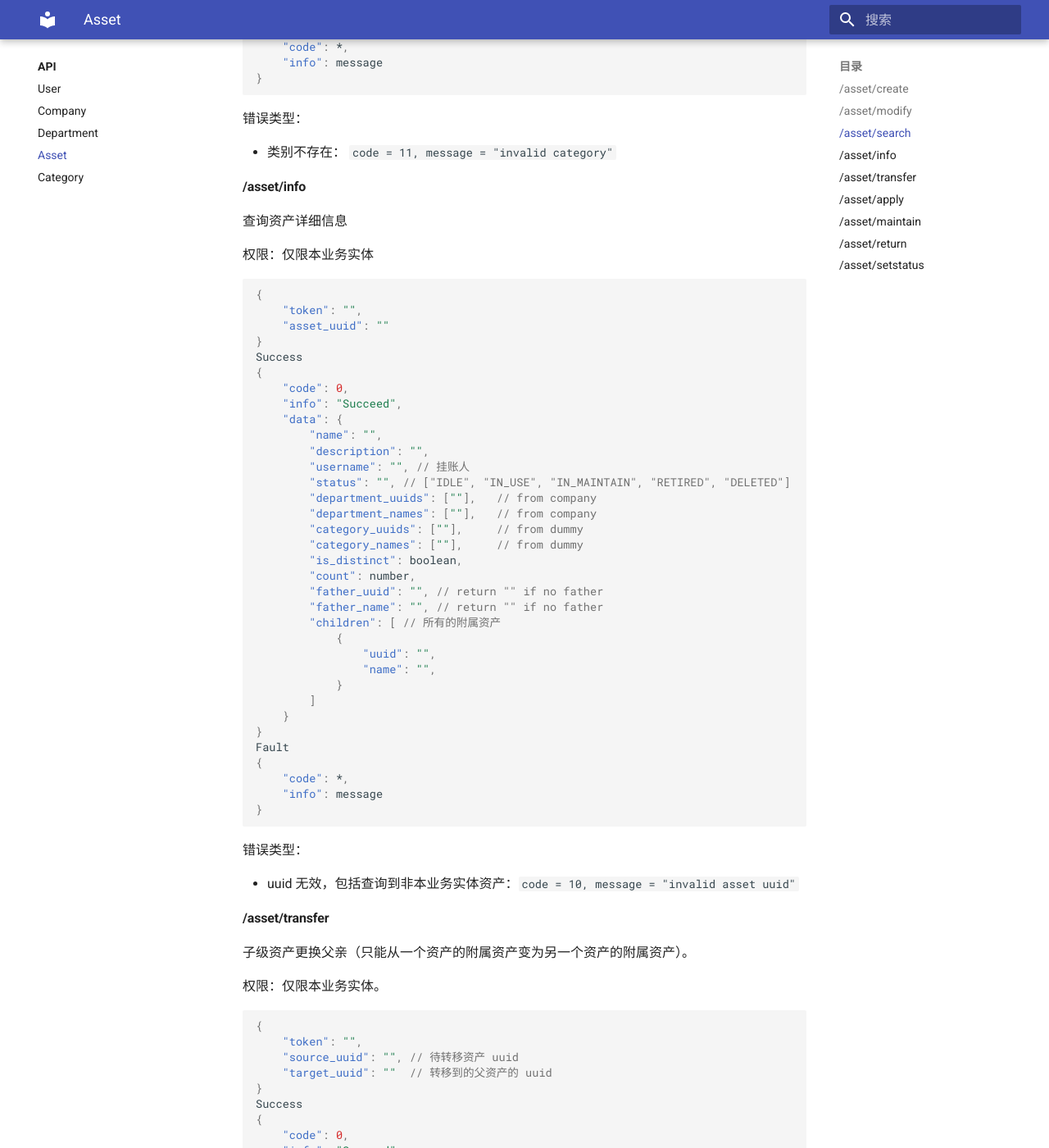
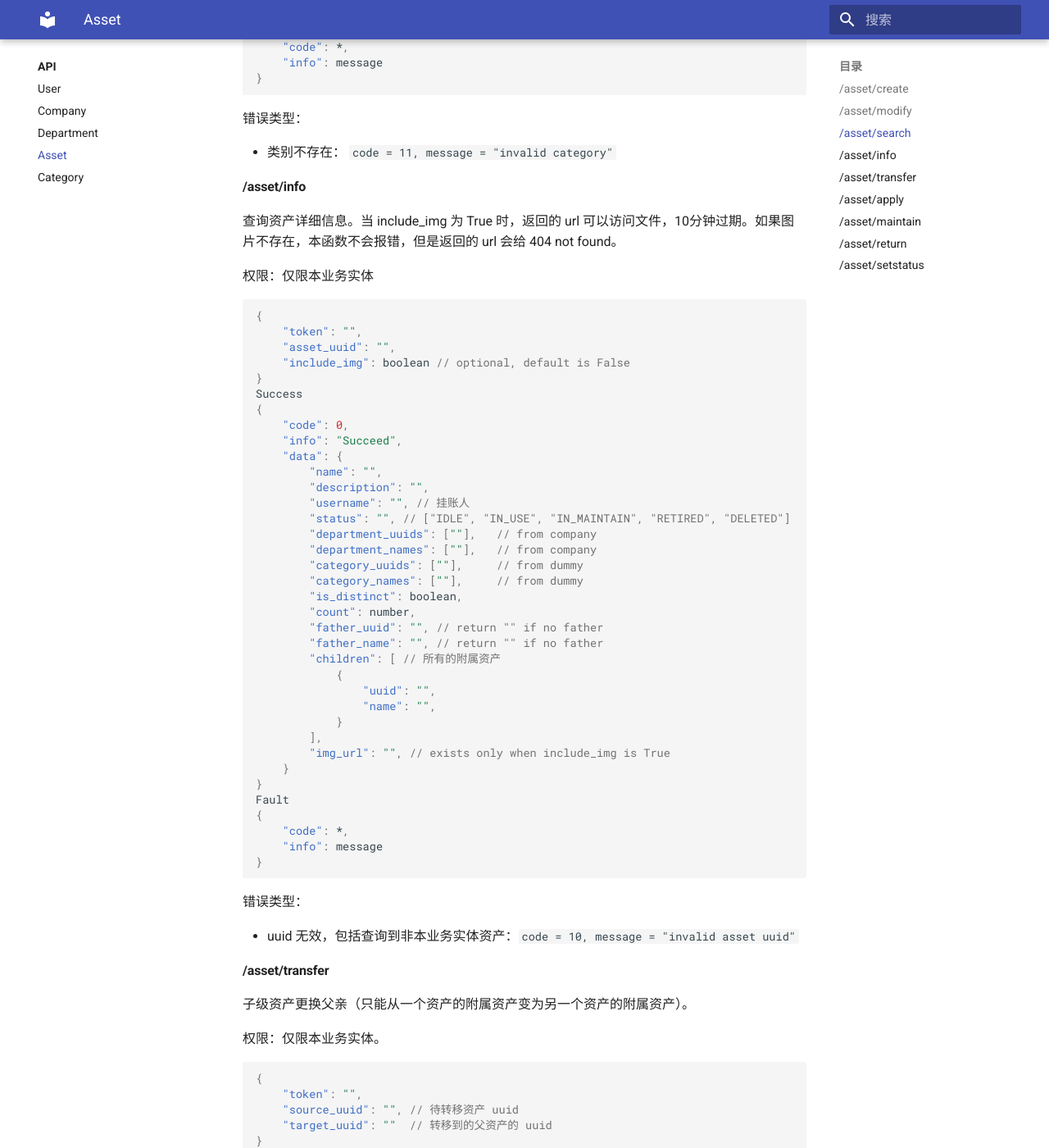
Before and after one commit to kuritas/asseta-docs, an MkDocs documentation site: the page built from docs/API/asset.md, in a window 1280 px wide and 1400 px high, scrolled down 3047 px. Shown: the whole window at 82% size. Built offline with MkDocs 1.6.1 and Material for MkDocs 9.7.7, drawn with Linux system fonts in a browser that asks for light colours.

Commit message:
add: img down in asset/info

````diff
--- a/docs/API/asset.md
+++ b/docs/API/asset.md
@@ -154,14 +154,15 @@ Fault
 
 #### /asset/info
 
-查询资产详细信息
+查询资产详细信息。当 include_img 为 True 时，返回的 url 可以访问文件，10分钟过期。如果图片不存在，本函数不会报错，但是返回的 url 会给 404 not found。
 
 权限：仅限本业务实体
 
 ```json
 {
     "token": "",
-    "asset_uuid": ""
+    "asset_uuid": "",
+	"include_img": boolean // optional, default is False
 }
 Success
 {
@@ -185,7 +186,8 @@ Success
                 "uuid": "",
                 "name": "",
             }
-        ]
+        ],
+		"img_url": "", // exists only when include_img is True
     }
 }
 Fault
````
